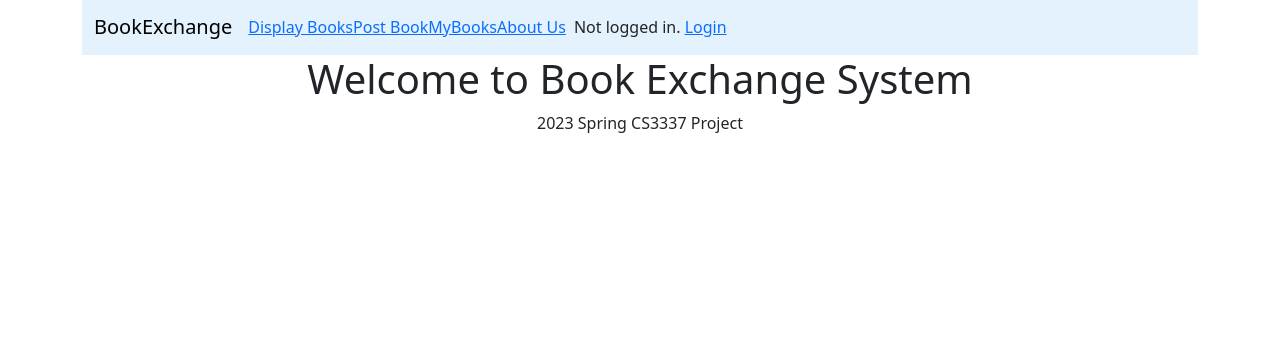
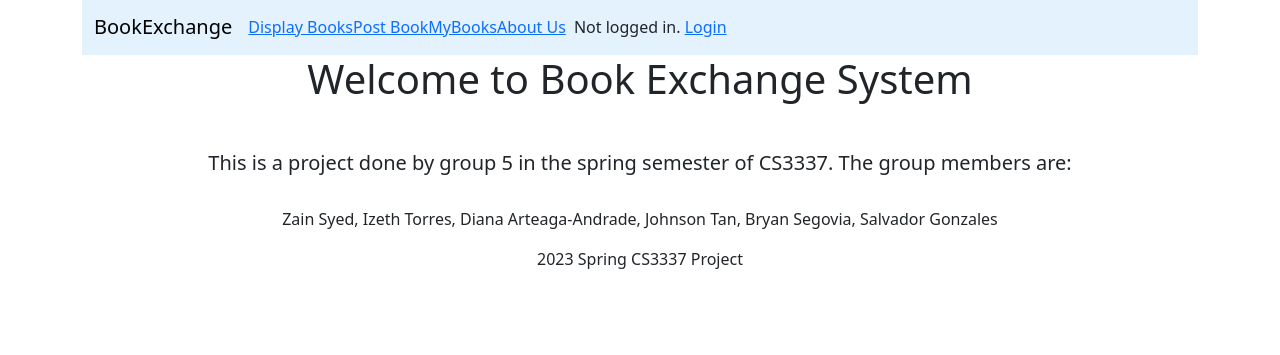
Before and after one commit to zainsyed28/CS3337_Spring, a Django app: page /aboutus in a window 1280 px wide. Shown: the part 121-476 px from the top of the page. Run offline with Django 4.2, Linux system fonts and the light colour scheme; data comes from the database, SQL or seed files in the repository; some libraries are stand-ins or nearby versions.

Commit message:
created about us and reformatted more bootstrap

```diff
--- a/bookEx/templates/bookMng/about_us.html
+++ b/bookEx/templates/bookMng/about_us.html
@@ -13,5 +13,13 @@
 {% endblock sidenav %}
 
 {% block content %}
-    <h1 align="center"> Welcome to Book Exchange System </h1>
+    <div class = "mb-2">
+        <h1 align="center"> Welcome to Book Exchange System </h1>
+    </div>
+    <div class ="mt-5" align="center">
+        <h5>This is a project done by group 5 in the spring semester of CS3337. The group members are:</h5>
+        <br>
+        <p align="center"> Zain Syed, Izeth Torres, Diana Arteaga-Andrade, Johnson Tan, Bryan Segovia, Salvador Gonzales</p>
+    </div>
+
 {% endblock content %}
```
